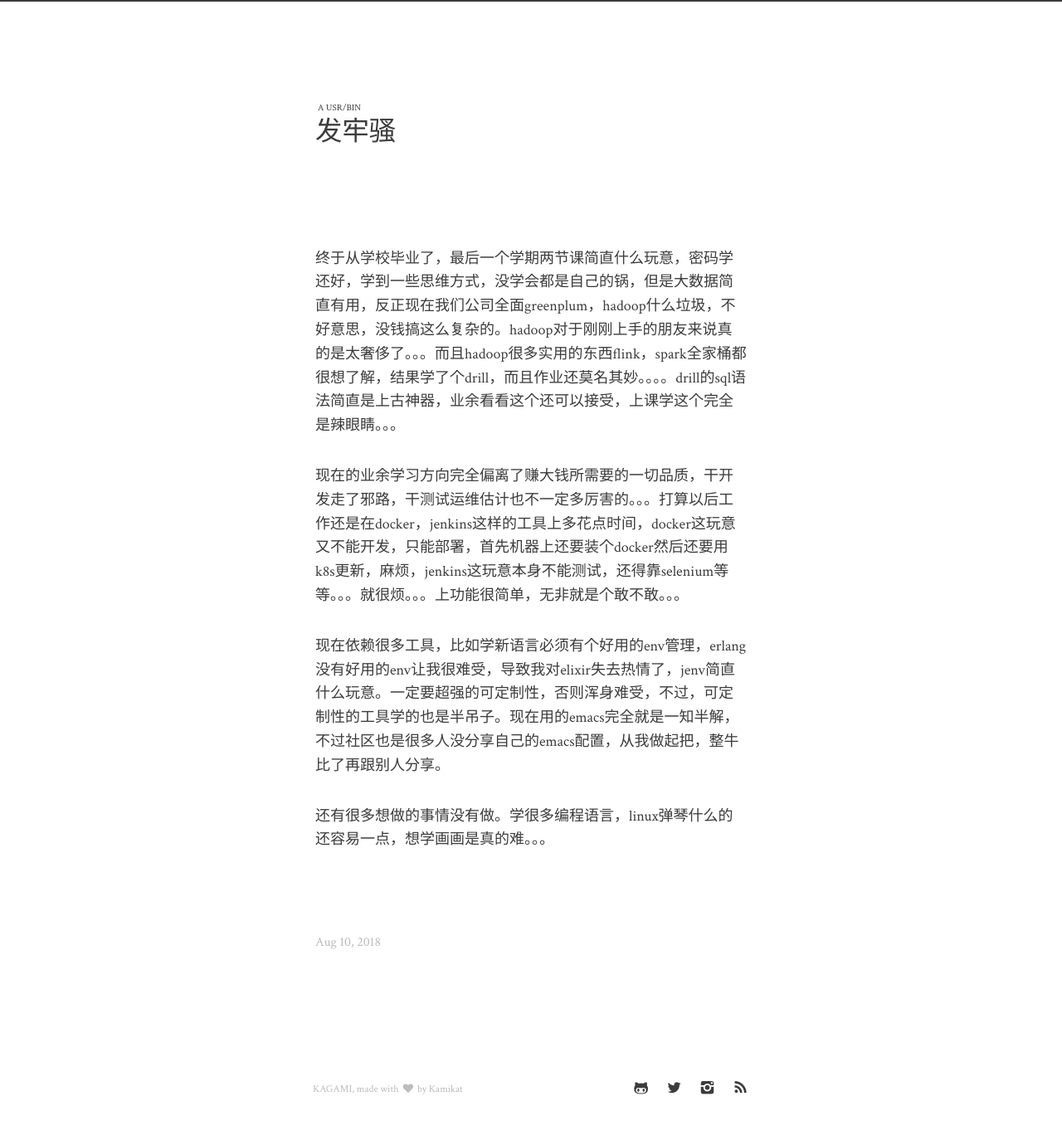
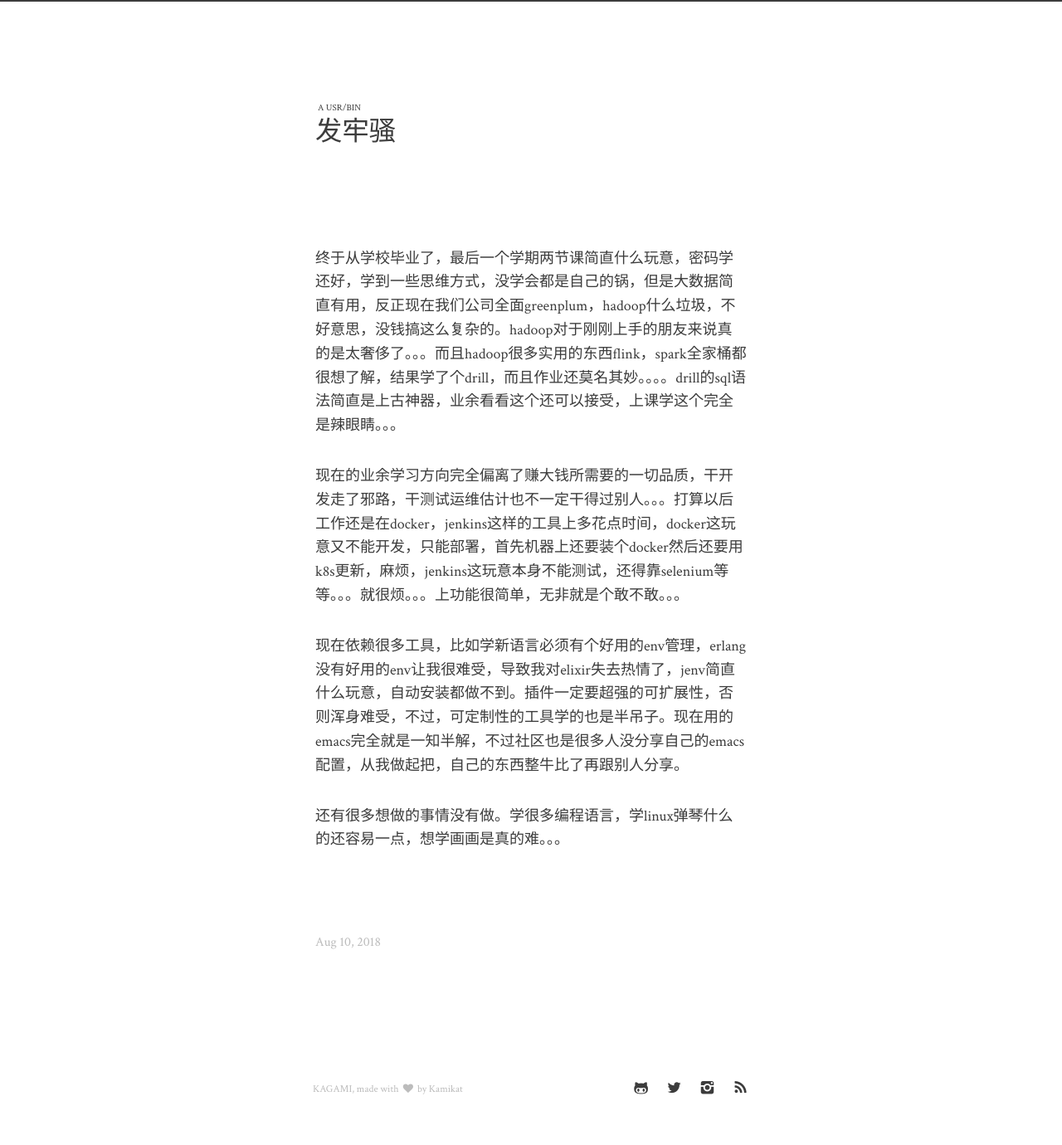
Before and after one commit to ppphp/ppphp.github.io, a Jekyll site: the page built from _posts/2018-08-11-tools-hobby.md, in a window 1280 px wide. Shown: the whole page at 83% size. Built offline with Jekyll 4.4.1, drawn with Linux system fonts in a browser that asks for light colours.

Commit message:
new article

```diff
--- a/_posts/2018-08-11-tools-hobby.md
+++ b/_posts/2018-08-11-tools-hobby.md
@@ -7,8 +7,8 @@ categories: jekyll update
 
 终于从学校毕业了，最后一个学期两节课简直什么玩意，密码学还好，学到一些思维方式，没学会都是自己的锅，但是大数据简直有用，反正现在我们公司全面greenplum，hadoop什么垃圾，不好意思，没钱搞这么复杂的。hadoop对于刚刚上手的朋友来说真的是太奢侈了。。。而且hadoop很多实用的东西flink，spark全家桶都很想了解，结果学了个drill，而且作业还莫名其妙。。。。drill的sql语法简直是上古神器，业余看看这个还可以接受，上课学这个完全是辣眼睛。。。
 
-现在的业余学习方向完全偏离了赚大钱所需要的一切品质，干开发走了邪路，干测试运维估计也不一定多厉害的。。。打算以后工作还是在docker，jenkins这样的工具上多花点时间，docker这玩意又不能开发，只能部署，首先机器上还要装个docker然后还要用k8s更新，麻烦，jenkins这玩意本身不能测试，还得靠selenium等等。。。就很烦。。。上功能很简单，无非就是个敢不敢。。。
+现在的业余学习方向完全偏离了赚大钱所需要的一切品质，干开发走了邪路，干测试运维估计也不一定干得过别人。。。打算以后工作还是在docker，jenkins这样的工具上多花点时间，docker这玩意又不能开发，只能部署，首先机器上还要装个docker然后还要用k8s更新，麻烦，jenkins这玩意本身不能测试，还得靠selenium等等。。。就很烦。。。上功能很简单，无非就是个敢不敢。。。
 
-现在依赖很多工具，比如学新语言必须有个好用的env管理，erlang没有好用的env让我很难受，导致我对elixir失去热情了，jenv简直什么玩意。一定要超强的可定制性，否则浑身难受，不过，可定制性的工具学的也是半吊子。现在用的emacs完全就是一知半解，不过社区也是很多人没分享自己的emacs配置，从我做起把，整牛比了再跟别人分享。
+现在依赖很多工具，比如学新语言必须有个好用的env管理，erlang没有好用的env让我很难受，导致我对elixir失去热情了，jenv简直什么玩意，自动安装都做不到。插件一定要超强的可扩展性，否则浑身难受，不过，可定制性的工具学的也是半吊子。现在用的emacs完全就是一知半解，不过社区也是很多人没分享自己的emacs配置，从我做起把，自己的东西整牛比了再跟别人分享。
 
-还有很多想做的事情没有做。学很多编程语言，linux弹琴什么的还容易一点，想学画画是真的难。。。
+还有很多想做的事情没有做。学很多编程语言，学linux弹琴什么的还容易一点，想学画画是真的难。。。
```
Also changed, not shown: _posts/2018-08-11-effective-way.md (added, +31 -0 lines).
